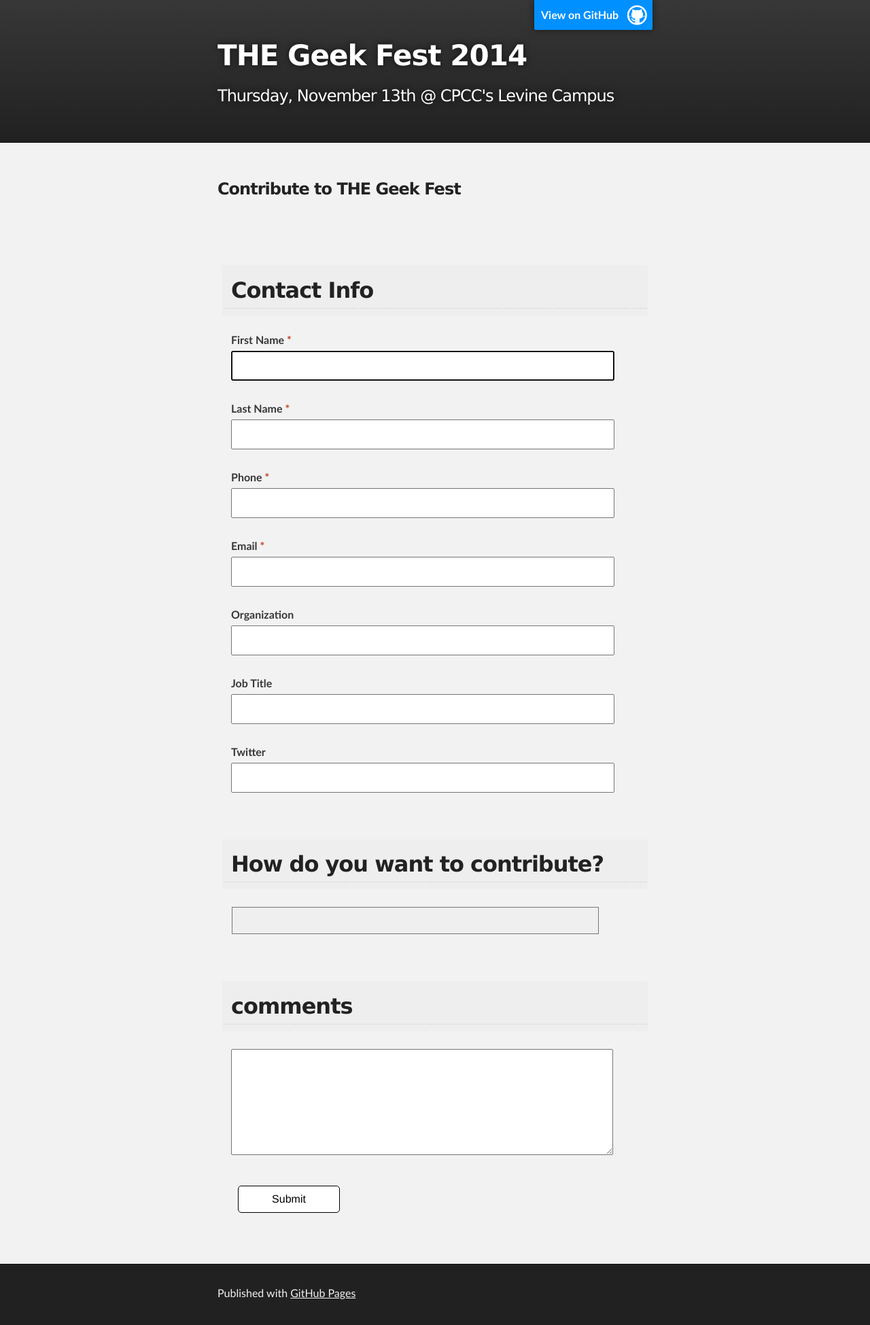
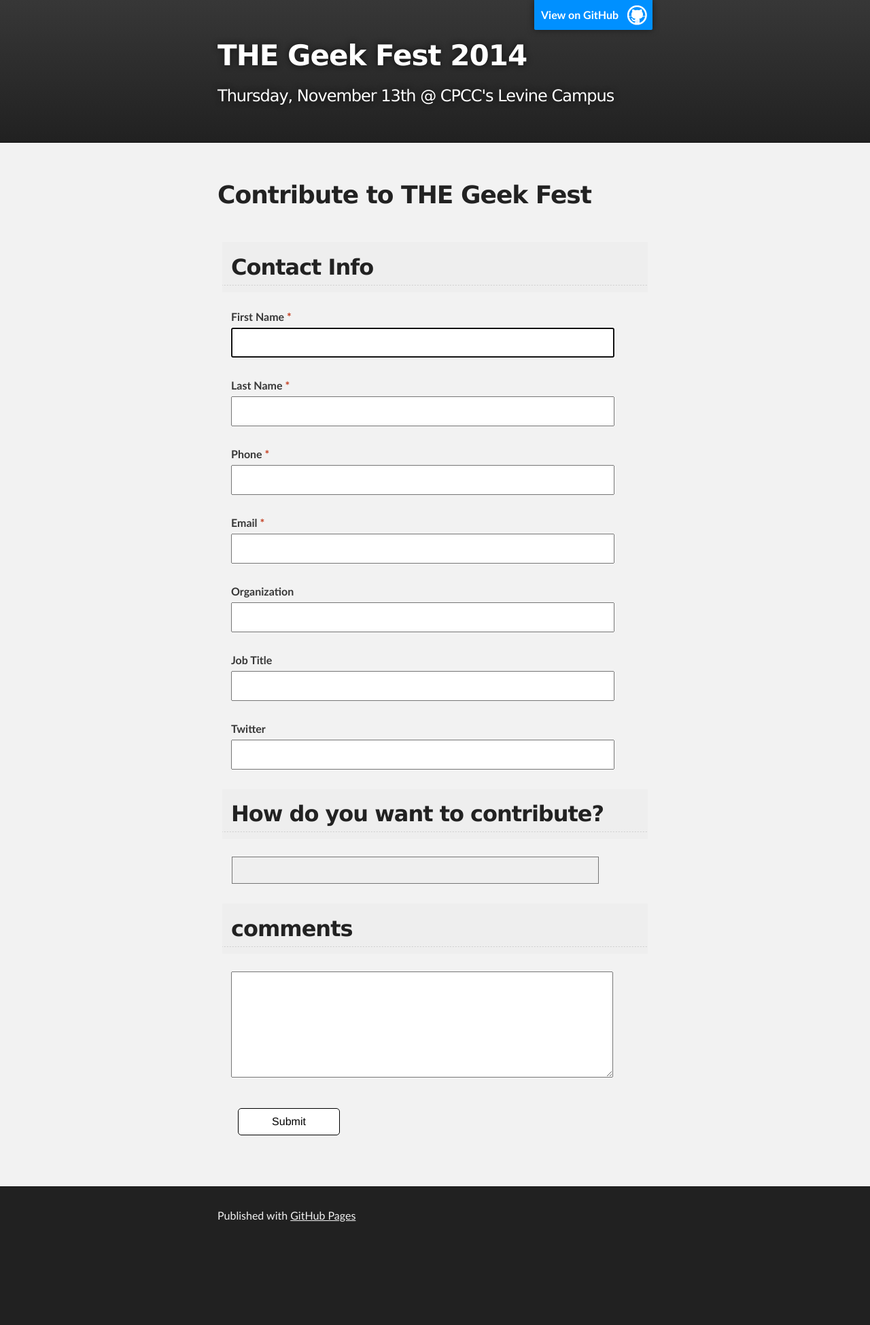
Before and after one commit to bkeyvani/thegeekfest.github.io, a Jekyll site: the page built from participate/index.html, in a window 1280 px wide. Shown: the whole page at 68% size. Built offline with Jekyll 4.4.1, drawn with Linux system fonts in a browser that asks for light colours; nearby versions of some CDN libraries; after the commit the page ends 1835 px from its top, so only the background shows below that.

Commit message:
update form look and feel and headers

```diff
--- a/assets/stylesheets/formview_ltr.css
+++ b/assets/stylesheets/formview_ltr.css
@@ -247,7 +247,7 @@ h2.ss-q-title {
 .ss-section-title {
     background-color: #eee;
     padding: 0.4em;
-    margin: 2em -0.4em 0;
+    margin: 0 -0.4em;
 }
 
 .ss-section-description {
--- a/participate/index.html
+++ b/participate/index.html
@@ -5,12 +5,12 @@ description: Contibute to
 form: google
 ---
 
-<h3>
+<h1>
   <a name="Form" class="anchor" href="#form">
     <span class="octicon octicon-link"></span>
   </a>
   Contribute to THE Geek Fest
-</h3>
+</h1>
 
 <!-- small hack to redirect the Google Form to local `thanks.html` page instead of Google confirmation page -->
 <script type="text/javascript">var submitted=false;</script>
```
